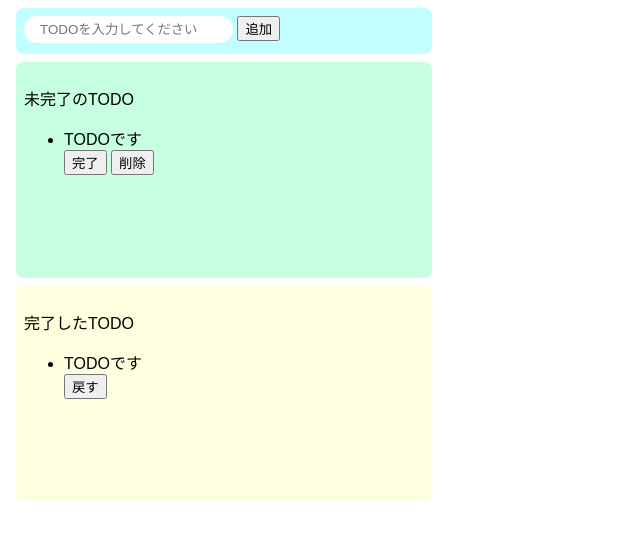
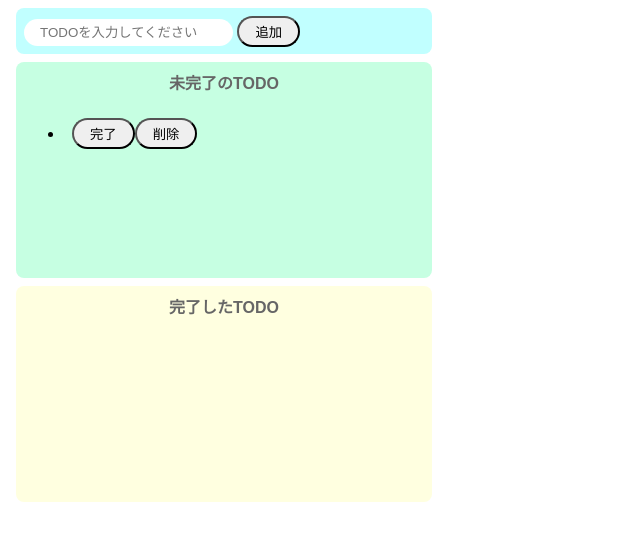
Before and after one commit to Yossi5156/todo-app-js, a website built with Parcel: page index.html in a window 1280 px wide. Both pictures are taken after a click on the button "追加". Shown: the whole page, without its empty margins (0-640 px from the left). Built offline with nearby package versions, Linux system fonts and the light colour scheme.

Commit message:
ひとまず完成（リファクタリング前）

```diff
--- a/index.html
+++ b/index.html
@@ -7,26 +7,20 @@
 
   <body>
     <div class="input-area">
-      <input placeholder="TODOを入力してください" />
-      <button>追加</button>
+      <input id="add-text" placeholder="TODOを入力してください" />
+      <button id="add-button">追加</button>
     </div>
     <div class="incomplete-area">
-      <p>未完了のTODO</p>
-      <ul>
-        <div>
-          <li>TODOです</li>
-          <button>完了</button>
-          <button>削除</button>
-        </div>
+      <p class="title">未完了のTODO</p>
+      <ul id="incomplete-list">
+        <div class="list-row"></div>
+        <div class="list-row"></div>
       </ul>
     </div>
     <div class="complete-area">
-      <p>完了したTODO</p>
-      <ul>
-        <div>
-          <li>TODOです</li>
-          <button>戻す</button>
-        </div>
+      <p class="title">完了したTODO</p>
+      <ul id="complete-list">
+        <div class="list-row"></div>
       </ul>
     </div>
     <script src="src/index.js"></script>
--- a/src/index.js
+++ b/src/index.js
@@ -1 +1,86 @@
 import "./styles.css";
+
+const onClickAdd = () => {
+  //テキストバックスの値を取得し、初期化する
+  const inputText = document.getElementById("add-text").value;
+  document.getElementById("add-text").value = "";
+
+  createIncompleteList(inputText);
+};
+
+//未完了リストから指定のリストを削除
+const deleteFromIncompleteList = (target) => {
+  document.getElementById("incomplete-list").removeChild(target);
+};
+
+//未完了リストに追加する関数
+const createIncompleteList = (text) => {
+  //div生成
+  const div = document.createElement("div");
+  div.className = "list-row";
+
+  //li生成
+  const li = document.createElement("li");
+  li.innerText = text;
+
+  //button(完了)生成
+  const completeButton = document.createElement("button");
+  completeButton.innerText = "完了";
+  completeButton.addEventListener("click", () => {
+    //押された完了ボタンの親タグ(div)を削除
+    deleteFromIncompleteList(completeButton.parentNode);
+
+    //完了リストに追加する要素
+    const addTarget = completeButton.parentNode;
+
+    //TODO内容テキストを取得
+    const text = addTarget.firstElementChild.innerText;
+
+    //div以下を初期化
+    addTarget.textContent = null;
+
+    //liタグ生成
+    const li = document.createElement("li");
+    li.innerText = text;
+
+    //buttonタグ生成
+    const backButton = document.createElement("button");
+    backButton.innerText = "戻す";
+    backButton.addEventListener("click", () => {
+      //押された戻すボタンの親タグ(div)を完了リストから削除
+      const deleteTarget = backButton.parentNode;
+      document.getElementById("complete-list").removeChild(deleteTarget);
+
+      //テキスト取得
+      const text = backButton.parentNode.firstElementChild.innerText;
+      createIncompleteList(text);
+    });
+
+    //divタグの子要素に各要素を設定
+    addTarget.appendChild(li);
+    addTarget.appendChild(backButton);
+
+    //完了リストに追加
+    document.getElementById("complete-list").appendChild(addTarget);
+  });
+
+  //button(削除)生成
+  const deleteButton = document.createElement("button");
+  deleteButton.innerText = "削除";
+  deleteButton.addEventListener("click", () => {
+    //押された削除ボタンの親タグ(div)を削除
+    deleteFromIncompleteList(deleteButton.parentNode);
+  });
+
+  //divの子要素に各要素を設定
+  div.appendChild(li);
+  div.appendChild(completeButton);
+  div.appendChild(deleteButton);
+
+  //未完了リストに追加
+  document.getElementById("incomplete-list").appendChild(div);
+};
+
+document
+  .getElementById("add-button")
+  .addEventListener("click", () => onClickAdd());
--- a/src/styles.css
+++ b/src/styles.css
@@ -7,6 +7,22 @@ input {
   border: none;
   padding: 6px 16px;
   outline: none;
+}
+
+button {
+  border-radius: 16px;
+  border: note;
+  padding: 4px 16px;
+}
+
+button:hover {
+  background-color: #ff7fff;
+  color: #fff;
+  cursor: pointer;
+}
+
+li {
+  margin-right: 8px;
 }
 
 .input-area {
@@ -35,3 +51,16 @@ input {
   margin: 8px;
   border-radius: 8px;
 }
+
+.title {
+  text-align: center;
+  margin-top: 0;
+  font-weight: bold;
+  color: #666;
+}
+
+.list-row {
+  display: flex;
+  align-items: center;
+  padding-bottom: 4px;
+}
```
